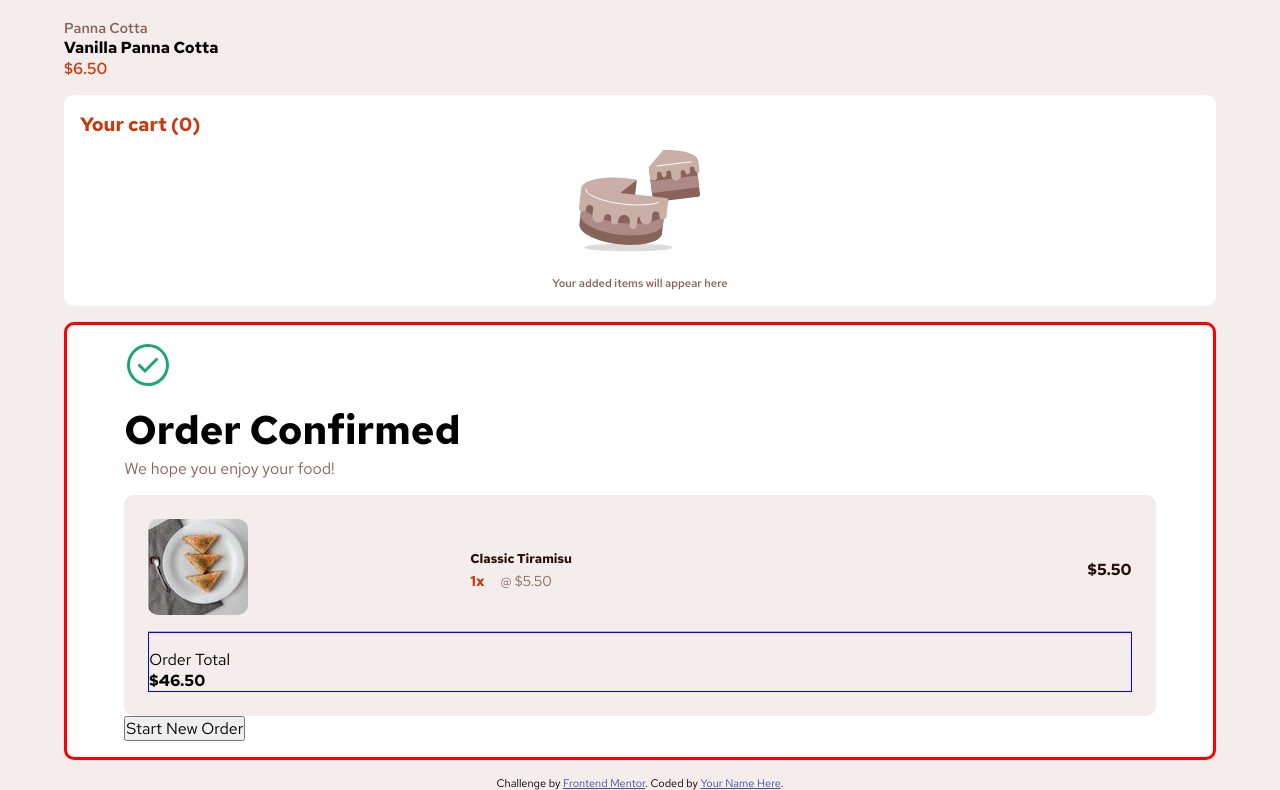
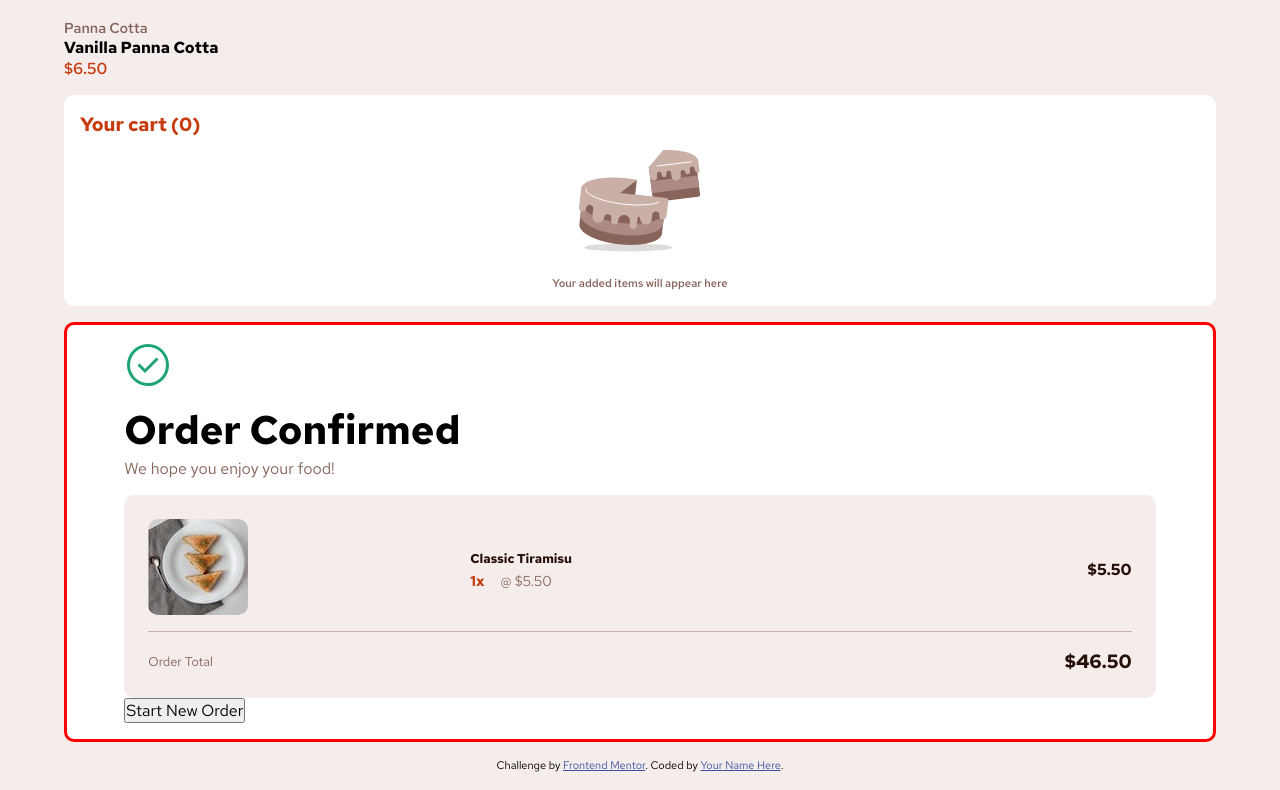
Before and after one commit to Manuelcoder02/product-list, a plain HTML site: page index.html in a window 1280 px wide. Shown: the part 4682-5472 px from the top of the page. Drawn offline with Linux system fonts and the light colour scheme.

Commit message:
latest commit

```diff
--- a/assets/css/style.css
+++ b/assets/css/style.css
@@ -197,8 +197,19 @@ body {
 	text-align: right;
 }
 .order__total__price {
-	border: 1px solid blue;
 	padding-top: 1em;
+	display: flex;
+	align-items: center;
+	justify-content: space-between;
+}
+.order__price__text {
+	font-size: 0.8em;
+	color: hsl(12, 20%, 44%);
+}
+.total__price {
+	color: hsl(14, 65%, 9%);
+	text-align: right;
+	font-size: 1.2em;
 }
 /* STATE STYLING */
 .hidden {
```
